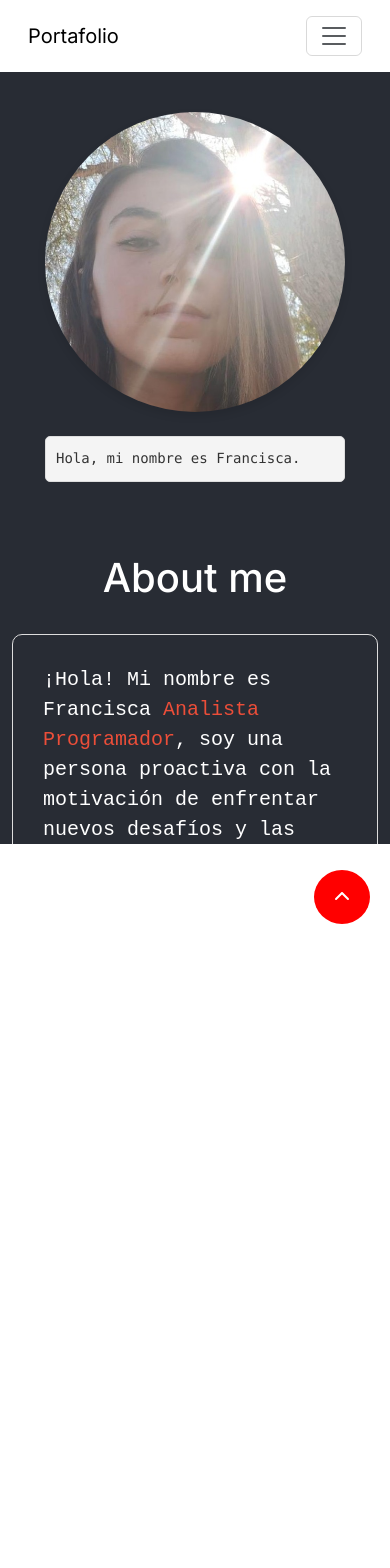
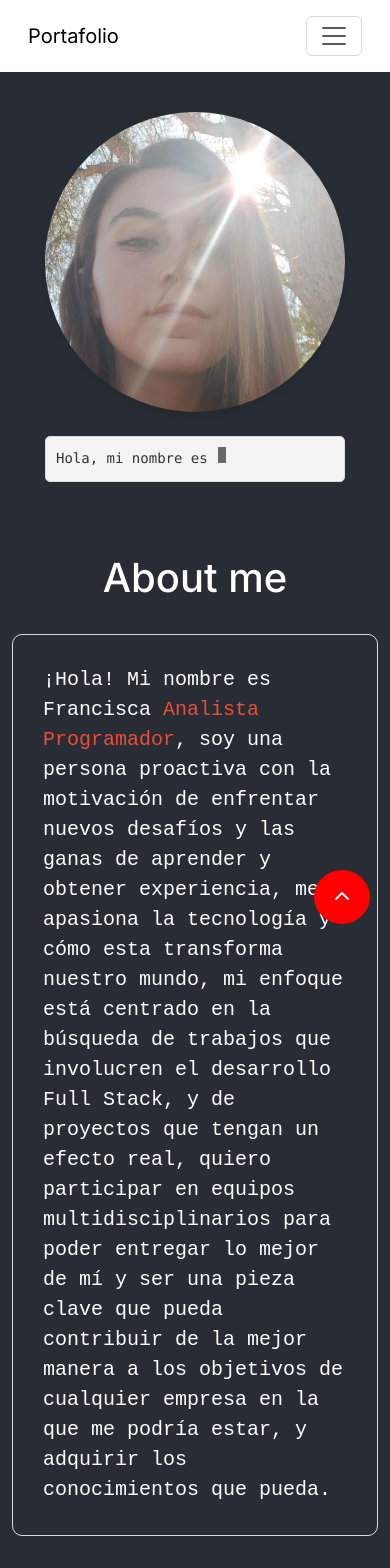
Before and after one commit to franpvp/Portafolio, a Next.js app in the folder client/app/: page / in a window 390 px wide. Shown: the top 1568 px of the page. Before the commit the page ends 844 px from the top, so only its background shows below. Built offline with nearby package versions, Linux system fonts and the light colour scheme.

Commit message:
Version estable

```diff
--- a/client/app/src/app/components/certificaciones.tsx
+++ b/client/app/src/app/components/certificaciones.tsx
@@ -12,9 +12,9 @@ const Certificacion: React.FC = () => {
     return (
         <div id="certificacion" className={`container-fluid pt-5 ${styles.contenedorCert}`}>
             <div className="row" >
-            <h2 className={`text-center pt-5 pb-5`} data-aos="fade-down">Certificaciones</h2>
+            <h2 className={`text-center pt-5 pb-5`}>Certificaciones</h2>
                 {/* EnglishScore */}
-                <div className="col-xs-12 col-sm-12 col-md-12 col-lg-6 pb-5 text-center" data-aos="fade-left">
+                <div className="col-xs-12 col-sm-12 col-md-12 col-lg-6 pb-5 text-center">
                     <img
                         src="/images/EnglishScore.jpg"
                         alt="EnglishScore"
@@ -27,7 +27,7 @@ const Certificacion: React.FC = () => {
                     />
                 </div>
                 {/* DuocUC */}
-                <div className="col-xs-12 col-sm-12 col-md-12 col-lg-6 text-center" data-aos="fade-right">
+                <div className="col-xs-12 col-sm-12 col-md-12 col-lg-6 text-center">
                     <img
                         src="/images/CertDuocUC.jpg"
                         alt="DuocUC"
--- a/client/app/src/app/components/contacto.tsx
+++ b/client/app/src/app/components/contacto.tsx
@@ -46,7 +46,7 @@ const Contacto: React.FC = () => {
 
   return (
     <div id="contacto" className={`container-fluid pt-4 pb-4 ${styles.contenedorContacto}`}>
-      <div className="row" data-aos="fade-up">
+      <div className="row">
         <h2 className={`text-center p-2 ${styles.tituloContacto}`}>Contacto</h2>
         <div className="col-sm-10 col-md-8 col-lg-8 p-4 mx-auto">
             <form method="post" action="#" onSubmit={enviarCorreo}>
--- a/client/app/src/app/components/formacion.tsx
+++ b/client/app/src/app/components/formacion.tsx
@@ -24,11 +24,11 @@ const Formacion: React.FC = () => {
     return (
         <div id="formacion" className={`container-fluid pt-3 ${styles.contenedorFormacion}`}>
             <div className="row">
-                <h2 className={`text-center pt-5 pb-5 ${styles.titleFormacion}`} data-aos="fade-up">Formación</h2>
-                <div className={`col-xs-12 col-md-12 col-lg-12 p-4 d-flex align-items-center justify-content-center`} data-aos="fade-up">
-                    <div className={styles.timeline} data-aos="zoom-in">
+                <h2 className={`text-center pt-5 pb-5 ${styles.titleFormacion}`}>Formación</h2>
+                <div className={`col-xs-12 col-md-12 col-lg-12 p-4 d-flex align-items-center justify-content-center`}>
+                    <div className={styles.timeline}>
                         {listaEducacion.map((educacion, index) => (
-                        <div className={styles.child} key={index} data-aos="zoom-in">
+                        <div className={styles.child} key={index}>
                             <div className={styles.content}>
                                 {educacion.año}: {educacion.descripcion}
                             </div>
--- a/client/app/src/app/components/info.tsx
+++ b/client/app/src/app/components/info.tsx
@@ -36,15 +36,15 @@ const Info: React.FC = () => {
                   borderRadius: "50%",
                   boxShadow: "0 4px 8px rgba(0, 0, 0, 0.1)",
                 }}
-                data-aos="zoom-in"
+
               />
-              <div className="col pt-4" data-aos="fade-up">
+              <div className="col pt-4">
                 <TypingSimulator texts={textos} />
               </div>
             </div>
           </div>
         </div>
-        <div className="col-lg-6" data-aos="fade-up">
+        <div className="col-lg-6">
             <h1 className={`pt-5 pb-4 ${styles.titleInfo}`} >About me</h1>
             <div className={styles.textInfo}>
                 ¡Hola! Mi nombre es Francisca <span className={styles.text}>Analista Programador</span>, soy una persona
--- a/client/app/src/app/components/nav.tsx
+++ b/client/app/src/app/components/nav.tsx
@@ -73,13 +73,13 @@ const Navbar: React.FC = () => {
 
                             </ul>
                             <div className="d-flex justify-content-center align-item-center">
-                                <a href="https://github.com/franpvp?tab=repositories" onClick={clickGitHub} data-aos="zoom-in">
+                                <a href="https://github.com/franpvp?tab=repositories" onClick={clickGitHub}>
                                     <span className="githubIcon navbar-text" style={{ marginLeft: '15px' }}>
                                         <Image src={imgGithub} alt="img-github" width={50} height={50} />
                                     </span>
                                 </a>
 
-                                <a href="https://www.linkedin.com/in/francisca-valdivia-ba60662a5/" onClick={clickLinkedin} data-aos="zoom-in">
+                                <a href="https://www.linkedin.com/in/francisca-valdivia-ba60662a5/" onClick={clickLinkedin}>
                                     <span className="linkedinIcon navbar-text" style={{ marginLeft: '15px' }}>
                                         <Image src={imgLinkedin} alt="img-linkedin" width={50} height={50} />
                                     </span>
--- a/client/app/src/app/components/proyectos.tsx
+++ b/client/app/src/app/components/proyectos.tsx
@@ -27,9 +27,9 @@ const Proyectos: React.FC = () => {
     return (
         <div className={`container-fluid ${styles.proyectosContainer}`}>
             <div className="row">
-                <h2 className={`pt-4 pb-5 ${styles.titleProyectos}`} data-aos="fade-up">Mis Proyectos</h2>
+                <h2 className={`pt-4 pb-5 ${styles.titleProyectos}`}>Mis Proyectos</h2>
                 {/* Proyecto Java GUI */}
-                <div className={`col-12 col-sm-12 col-md-6 mb-4`} data-aos="zoom-in">
+                <div className={`col-12 col-sm-12 col-md-6 mb-4`}>
                     <div className="card text-bg-secondary mb-3 p-3">
                         <img className={`card-img-top`} src="/images/westbank.png" alt="img-java"/>
                         <div className="card-body">
@@ -57,7 +57,7 @@ const Proyectos: React.FC = () => {
                 </div>
 
                 {/* Clinica */}
-                <div className={`col-12 col-sm-12 col-md-6 mb-4`} data-aos="zoom-in">
+                <div className={`col-12 col-sm-12 col-md-6 mb-4`}>
                     <div className={styles.contenedor}>
                         <div className="card text-bg-secondary mb-3 p-3">
                             <img className={`card-img-top`} src="/images/clinicaPage.png" alt="img-clinica"/>
@@ -94,7 +94,7 @@ const Proyectos: React.FC = () => {
             </div>
             <div className="row d-flex justify-content-center mt-4">
                 <div className={`col-12 col-sm-12 col-md-6 mb-4 d-flex justify-content-center`}>
-                    <div className={styles.linkCode} onClick={clickOnOthers} data-aos="zoom-in">
+                    <div className={styles.linkCode} onClick={clickOnOthers}>
                         <AiOutlineCode style={{ marginRight: '10px' }} /> Repositorios
                     </div>
                 </div>
--- a/client/app/src/app/components/skills.tsx
+++ b/client/app/src/app/components/skills.tsx
@@ -29,13 +29,12 @@ const Skills = () => {
     <div id="skills" className={`container-fluid ${styles.selectorSkillsContainer}`}>
       <div className="row">
         <br />
-        <h2 className={`${styles.titleSkills} pb-5`} data-aos="fade-up">
+        <h2 className={`${styles.titleSkills} pb-5`}>
           Skills
         </h2>
         {/* Java */}
         <div
           className={`col-xs-12 col-sm-6 col-md-6 col-lg-4`}
-          data-aos="fade-up"
         >
           <div className={`text-center pt-4 ${styles.skillsList}`}>
             <div className={`${styles.content}`}>
@@ -55,7 +54,6 @@ const Skills = () => {
         {/* Python Django */}
         <div
           className={`col-xs-12 col-sm-6 col-md-6 col-lg-4`}
-          data-aos="fade-up"
         >
           <div className={`text-center pt-4 ${styles.skillsList}`}>
             <div className={`${styles.content}`}>
@@ -74,7 +72,6 @@ const Skills = () => {
         {/* SQL */}
         <div
           className={`col-xs-12 col-sm-6 col-md-6 col-lg-4`}
-          data-aos="fade-up"
         >
           <div className={`text-center pt-4 ${styles.skillsList}`}>
             <div className={`${styles.content}`}>
@@ -94,7 +91,6 @@ const Skills = () => {
         {/* HTML CSS */}
         <div
           className={`col-xs-12 col-sm-6 col-md-6 col-lg-4`}
-          data-aos="fade-up"
         >
           <div className={`text-center pt-4 ${styles.skillsList}`}>
             <div className={`${styles.content}`}>
@@ -113,7 +109,6 @@ const Skills = () => {
         {/* React */}
         <div
           className={`col-xs-12 col-sm-6 col-md-6 col-lg-4`}
-          data-aos="fade-up"
         >
           <div className={`text-center pt-4 ${styles.skillsList}`}>
             <div className={`${styles.content}`}>
@@ -132,7 +127,6 @@ const Skills = () => {
         {/* NodeJS ExpressJS */}
         <div
           className={`col-xs-12 col-sm-12 col-md-6 col-lg-4`}
-          data-aos="fade-up"
         >
           <div className={`text-center pt-4 ${styles.skillsList}`}>
             <div className={`${styles.content}`}>
--- a/client/app/src/app/styles/globals.css
+++ b/client/app/src/app/styles/globals.css
@@ -15,23 +15,13 @@
 
 }
 
-body {
-  color: rgb(var(--foreground-rgb));
-  background: linear-gradient(
-      to bottom,
-      transparent,
-      rgb(var(--background-end-rgb))
-    )
-    rgb(var(--background-start-rgb));
-}
-
-html, body {
+body, html {
   margin: 0;
   padding: 0;
   width: 100%;
   height: 100%;
-  overflow-x: hidden;
 }
+
 
 /* @media (max-width: 767px){
   body, html {
```
Also changed, not shown: 1 other file (tests, documents, lock files or other folders).
